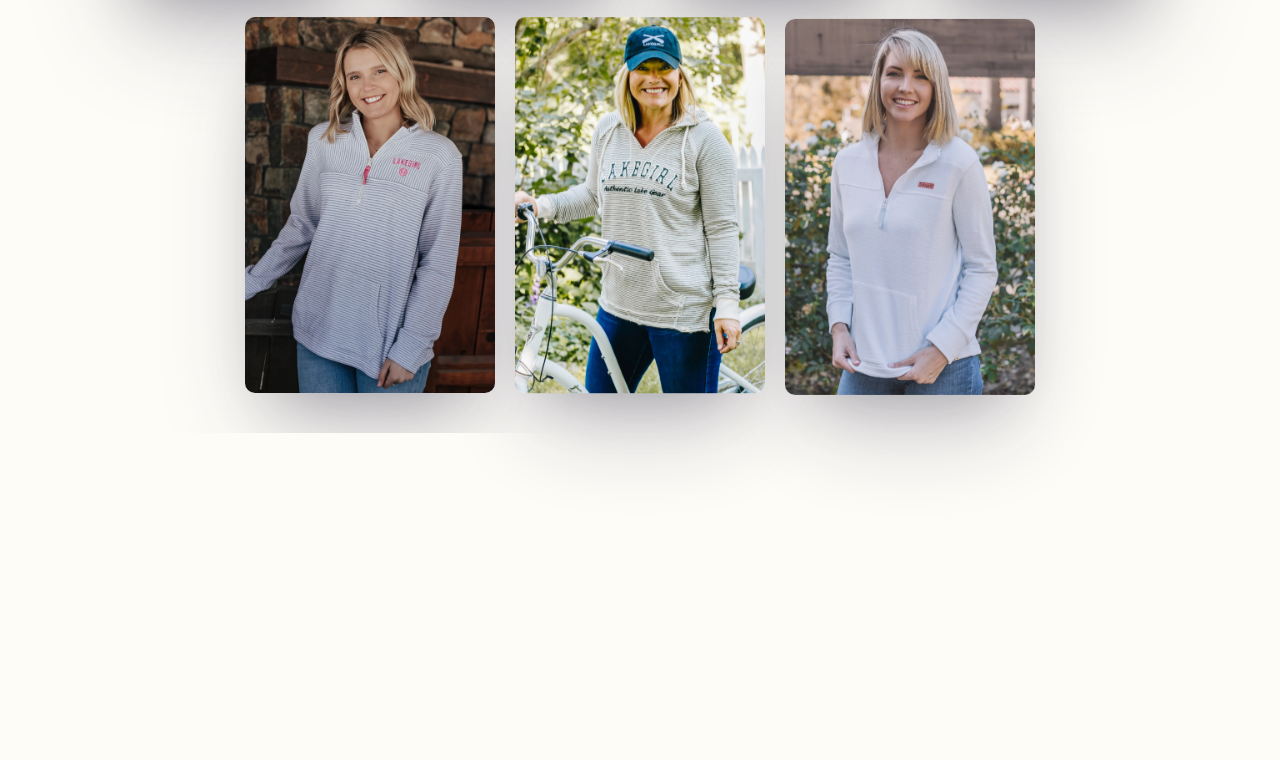
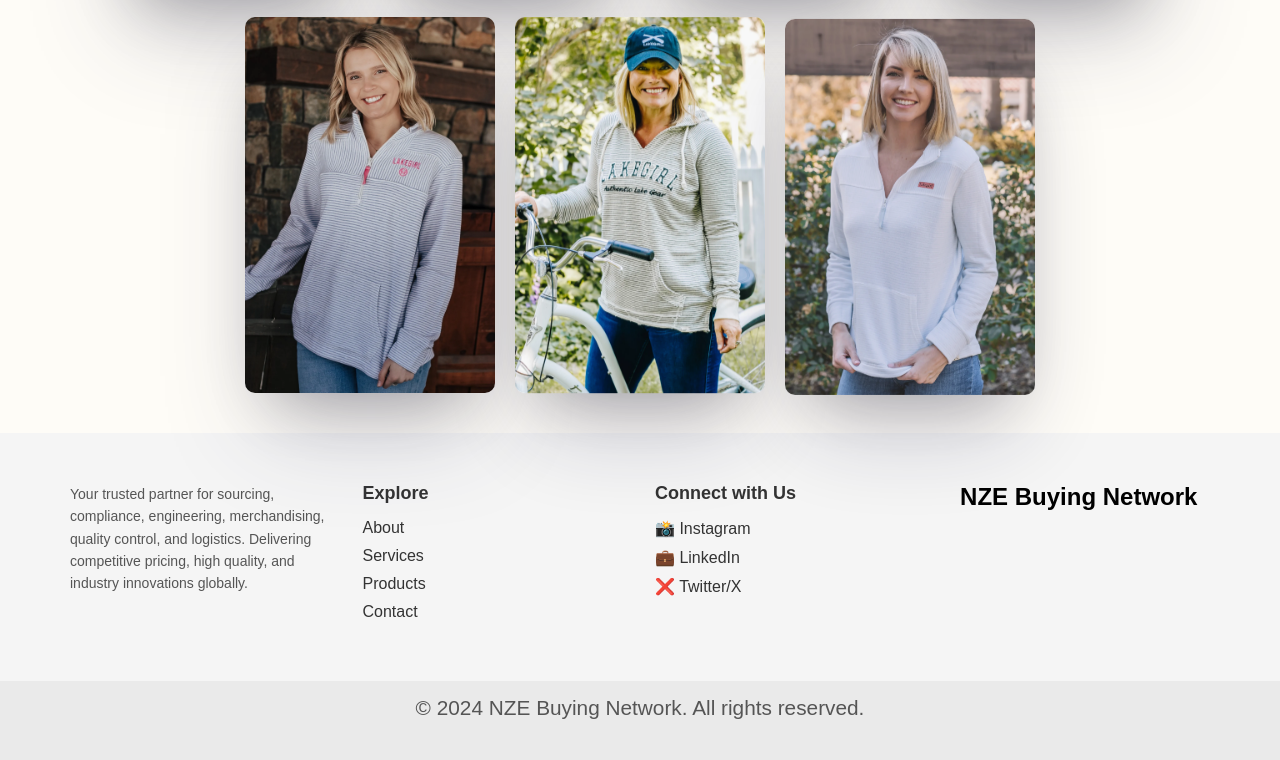
Before and after one commit to syedmurtazanajaf/NZE, a plain HTML site: page product.html in a window 1280 px wide. Shown: the part 4873-5633 px from the top of the page. Before the commit the page ends 5306 px from the top, so only its background shows below. Drawn offline with nearby package versions, Linux system fonts and the light colour scheme.

Commit message:
change footer

```diff
--- a/product.html
+++ b/product.html
@@ -234,7 +234,43 @@
         </div>
     </div>
 
+ <footer>
+        <div class="footer-container">
+            <div class="footer-section info">
+                <p>
+                    Your trusted partner for sourcing, compliance, engineering, merchandising, quality control, and
+                    logistics. Delivering competitive pricing, high quality, and industry innovations globally.
+                </p>
+            </div>
 
+            <div class="footer-section nav">
+                <h4>Explore</h4>
+                <ul>
+                    <li><a href="#">About</a></li>
+                    <li><a href="#">Services</a></li>
+                    <li><a href="#">Products</a></li>
+                    <li><a href="#">Contact</a></li>
+                </ul>
+            </div>
+
+            <div class="footer-section social">
+                <h4>Connect with Us</h4>
+                <ul>
+                    <li><a href="#">📸 Instagram</a></li>
+                    <li><a href="#">💼 LinkedIn</a></li>
+                    <li><a href="#">❌ Twitter/X</a></li>
+                </ul>
+            </div>
+
+            <div class="footer-section logo">
+                <h2>NZE Buying Network</h2>
+            </div>
+        </div>
+
+        <div class="footer-bottom">
+            <p>&copy; 2024 NZE Buying Network. All rights reserved.</p>
+        </div>
+    </footer>
 </body>
 <script src="https://cdnjs.cloudflare.com/ajax/libs/gsap/3.13.0/gsap.min.js"></script>
 <script src="https://cdnjs.cloudflare.com/ajax/libs/gsap/3.13.0/ScrollTrigger.min.js"></script>
```
Also changed, not shown: about.html (+13 -11 lines), service.html (+13 -11 lines).
